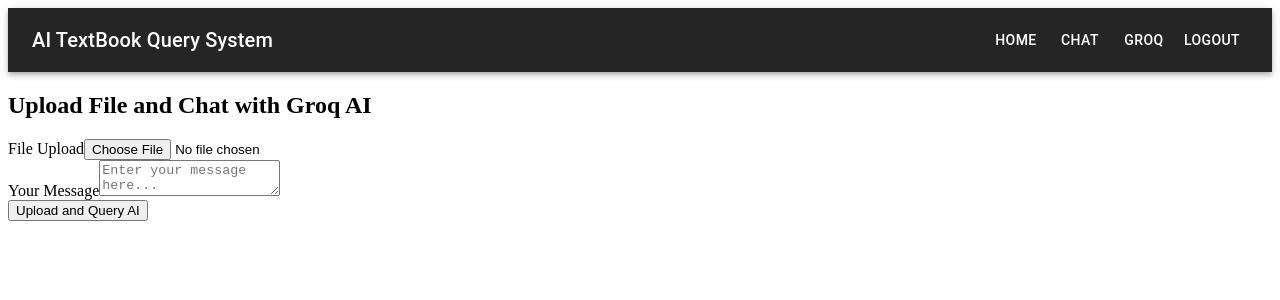
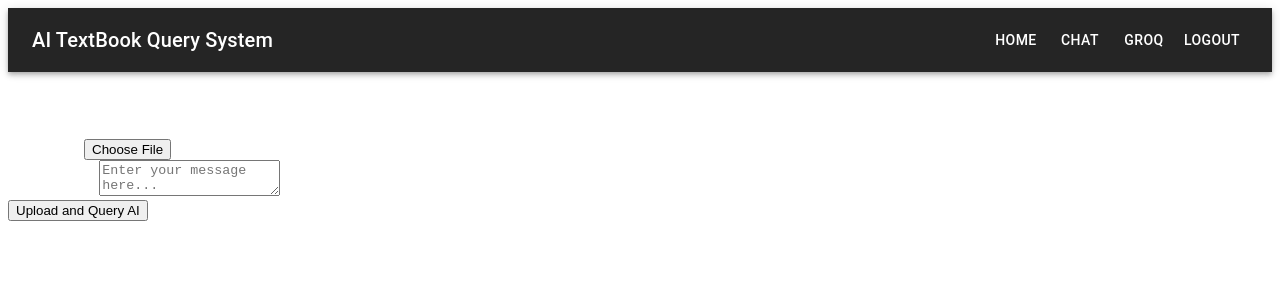
Before and after one commit to Internet-Technologies-bmb/AI-TextBook-Query-System, a React app in the folder frontend/: page /groq in a window 1280 px wide. Shown: the top 300 px of the page. Built offline with nearby package versions, Linux system fonts and the light colour scheme; the HTML template or start-up script is replaced by a standard one.

Commit message:
front end 21

```diff
--- a/frontend/src/components/TestGroqApi.js
+++ b/frontend/src/components/TestGroqApi.js
@@ -152,16 +152,16 @@ const TestGroqApi = () => {
         <div className="file-upload-container fullscreen">
             <AppBarComponent handleLogout={handleLogout} />
             <div className="upload-form">
-                <h2 className="title">Upload File and Chat with Groq AI</h2>
+                <h2 className="title" style={{ color: 'white' }}>Upload File and Chat with Groq AI</h2>
                 <form onSubmit={handleSubmit} className="form">
                     <div className="input-group">
-                        <label htmlFor="file-upload" className="input-label">
+                        <label htmlFor="file-upload" className="input-label" style={{ color: 'white' }}>
                             <span>File Upload</span>
-                            <input type="file" id="file-upload" onChange={handleFileChange} className="input-file" />
+                            <input type="file" id="file-upload" onChange={handleFileChange} className="input-file" style={{ color: 'white' }}/>
                         </label>
                     </div>
                     <div className="input-group">
-                        <label htmlFor="user-input" className="input-label">
+                        <label htmlFor="user-input" className="input-label" style={{ color: 'white' }}>
                             <span>Your Message</span>
                             <textarea
                                 id="user-input"
```
Also changed, not shown: frontend/static/frontend/main.js.
